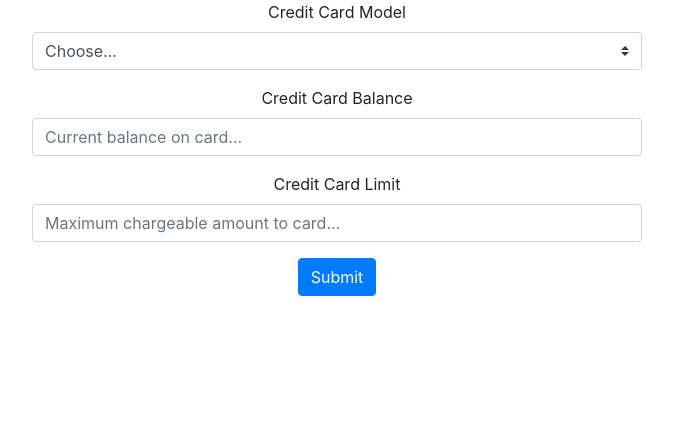
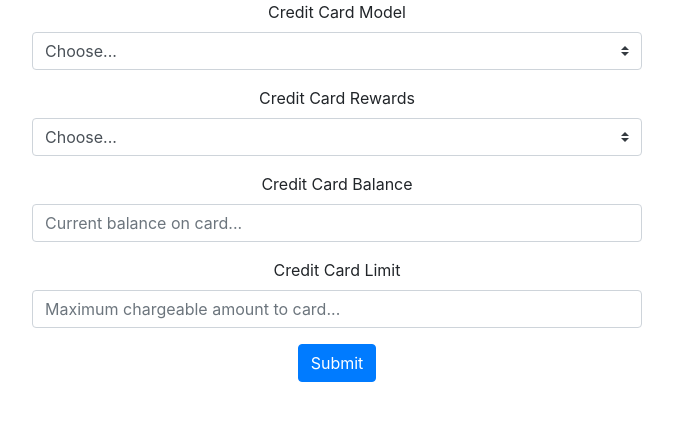
Before and after one commit to adisapre/Churn, a PHP site: page /addCard.php in a window 1280 px wide. Shown: the part 66-487 px from the top of the page, without its empty margins (303-976 px from the left). Run offline with PHP 8.4, Linux system fonts and the light colour scheme; the visitor is signed in with stand-in values (Sample User, id 1).

Commit message:
added Rewards section

```diff
--- a/addCard.php
+++ b/addCard.php
@@ -59,6 +59,18 @@ if (isset($_SESSION['user']))
         </select>
     </div>
     <div class="form-group col-md-6" style="padding: 25px 100px 20px 100px position: absolute; left: 25%;">
+            <label for="cardRewards">Credit Card Rewards</label>
+            <select id="cardRewards" class="custom-select" data-live-search="true" required>
+                <option value="">Choose...</option>
+                <option>5% cashback Restaurants, 3% cashback Grocery Stores, 1% cashback elsewehere</option>
+                <option>5% cashback Amazon, 2% cashback Restaurants, 1% cashback elsewhere</option>
+                <option>1.5% cashback everywhere</option>
+                <option>5% cashback Restaurants Jan-Jun, 5% cashback Gas Stations Jul-Dec</option>
+                <option>4X points Dining, 3X points travel, 2X points elsewhere</option>
+                <option>1X points everywhere</option>
+            </select>
+        </div>
+    <div class="form-group col-md-6" style="padding: 25px 100px 20px 100px position: absolute; left: 25%;">
         <label for="cardBalance">Credit Card Balance</label>
         <input type="text" id="cardBalance" class="form-control" placeholder="Current balance on card..." required>
         </input>
```
